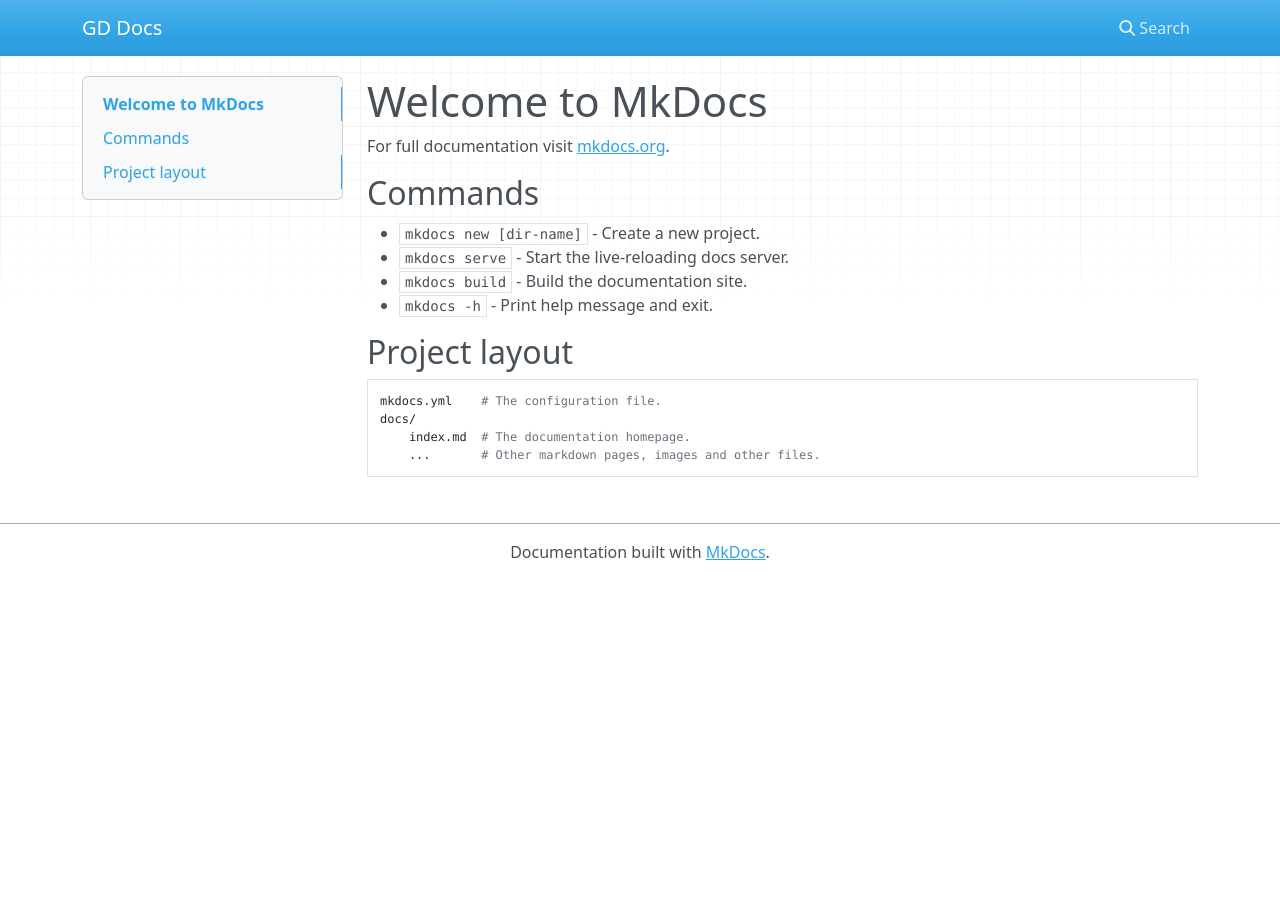
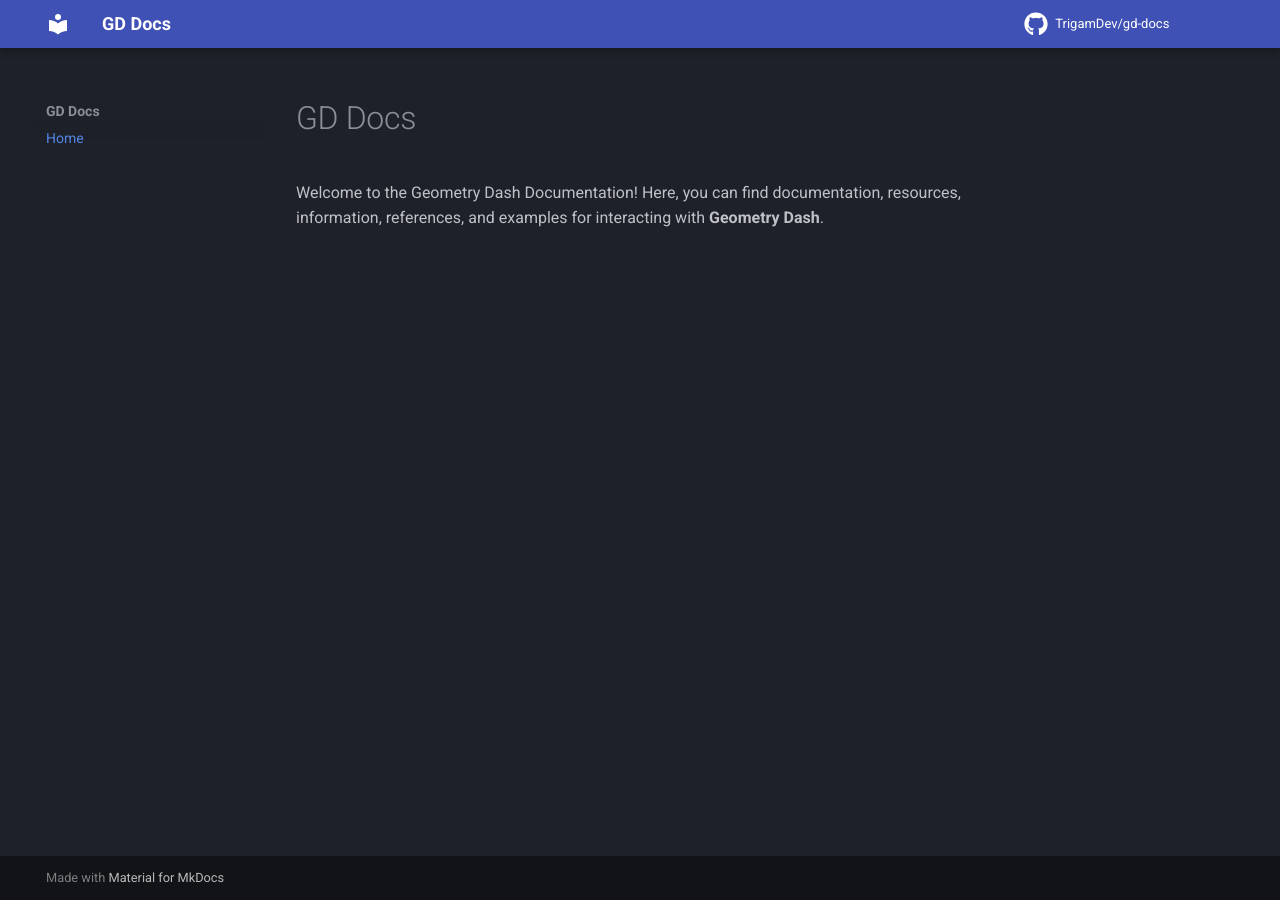
Before and after one commit to TrigamDev/gd-docs, an MkDocs documentation site: the page built from docs/index.md, in a window 1280 px wide. Built offline with MkDocs 1.6.1 and Material for MkDocs 9.7.7, drawn with Linux system fonts in a browser that asks for light colours; nearby versions of some CDN libraries; comment, search, counter and statistics services are not loaded.

Commit message:
More setup

```diff
--- a/docs/index.md
+++ b/docs/index.md
@@ -1,17 +1,3 @@
-# Welcome to MkDocs
+# GD Docs
 
-For full documentation visit [mkdocs.org](https://www.mkdocs.org).
-
-## Commands
-
-* `mkdocs new [dir-name]` - Create a new project.
-* `mkdocs serve` - Start the live-reloading docs server.
-* `mkdocs build` - Build the documentation site.
-* `mkdocs -h` - Print help message and exit.
-
-## Project layout
-
-    mkdocs.yml    # The configuration file.
-    docs/
-        index.md  # The documentation homepage.
-        ...       # Other markdown pages, images and other files.
+Welcome to the Geometry Dash Documentation! Here, you can find documentation, resources, information, references, and examples for interacting with **Geometry Dash**.
--- a/mkdocs.yml
+++ b/mkdocs.yml
@@ -1 +1,26 @@
 site_name: GD Docs
+
+repo_url: https://github.com/TrigamDev/gd-docs
+repo_name: TrigamDev/gd-docs
+edit_uri: edit/main/docs
+
+nav:
+    - Home: index.md
+
+theme:
+    name: material
+    icon:
+        repo: fontawesome/brands/github
+    palette:
+        scheme: slate
+        primary: indigo
+    features:
+        - navigation.instant
+        - navigation.instant.progress
+
+plugins:
+    - git-revision-date-localized:
+        enable_creation_date: true
+    - git-committers:
+        repository: TrigamDev/gd-docs
+        branch: main
```
